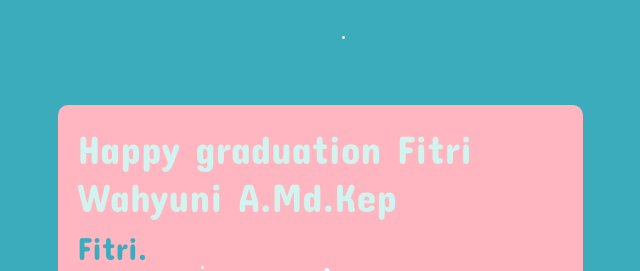
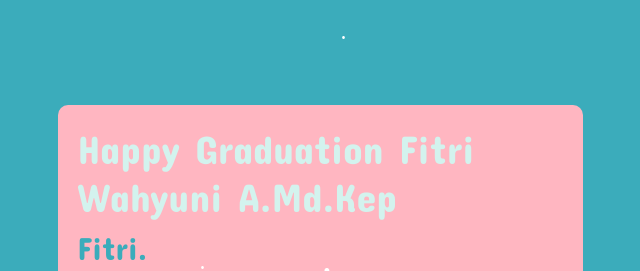
Before and after one commit to Untukmuu/Fitri, a plain HTML site: page index.html in a window 1280 px wide. Shown: the top 271 px of the page, 320-960 px from the left. Drawn offline with nearby package versions, Linux system fonts and the light colour scheme.

Commit message:
Update index.html

```diff
--- a/index.html
+++ b/index.html
@@ -34,7 +34,7 @@
         <div class="container col-md-6 py-8 animate-bottom">
             <div class="card">
                 <div class="card-body">
-                    <h1 class="judul">Happy graduation Fitri Wahyuni A.Md.Kep</h1>
+                    <h1 class="judul">Happy Graduation Fitri Wahyuni A.Md.Kep</h1>
                     <h2 class="subjudul">Fitri.</h2>
                     <hr>
 
```
